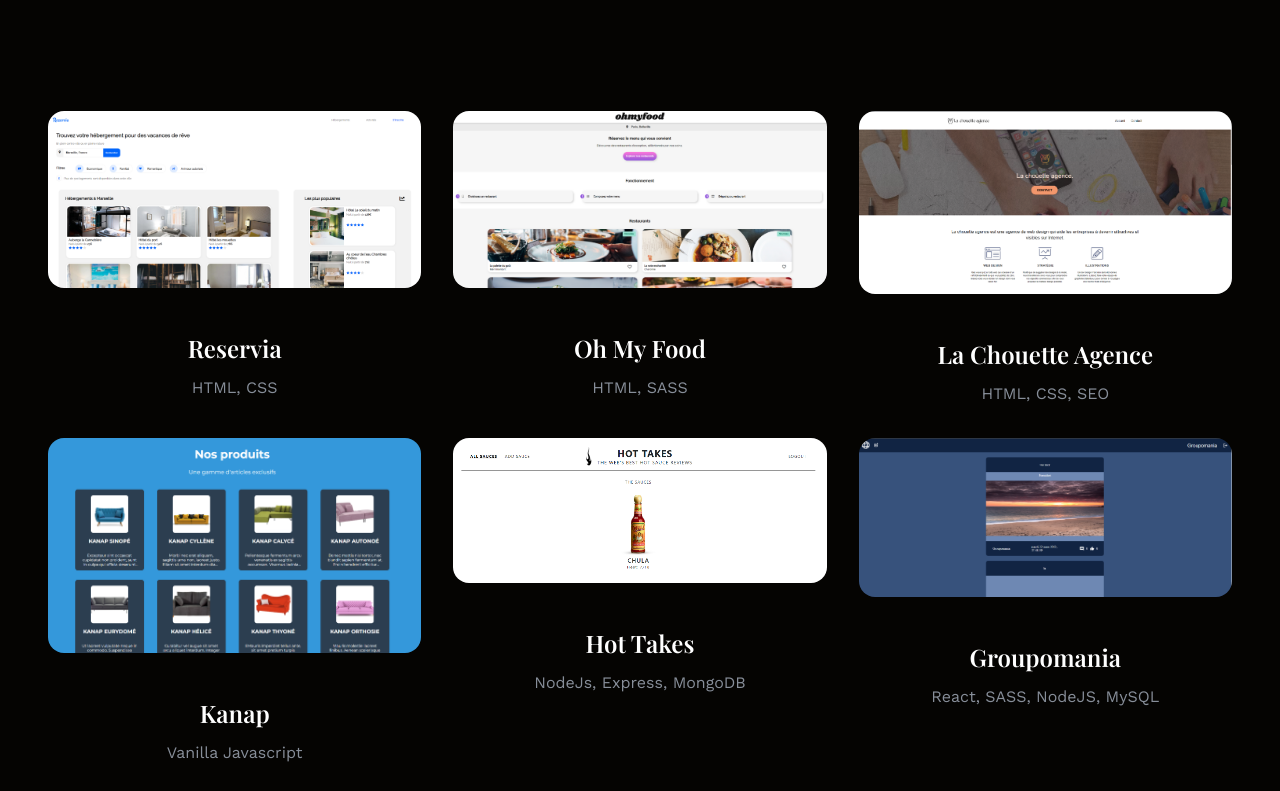
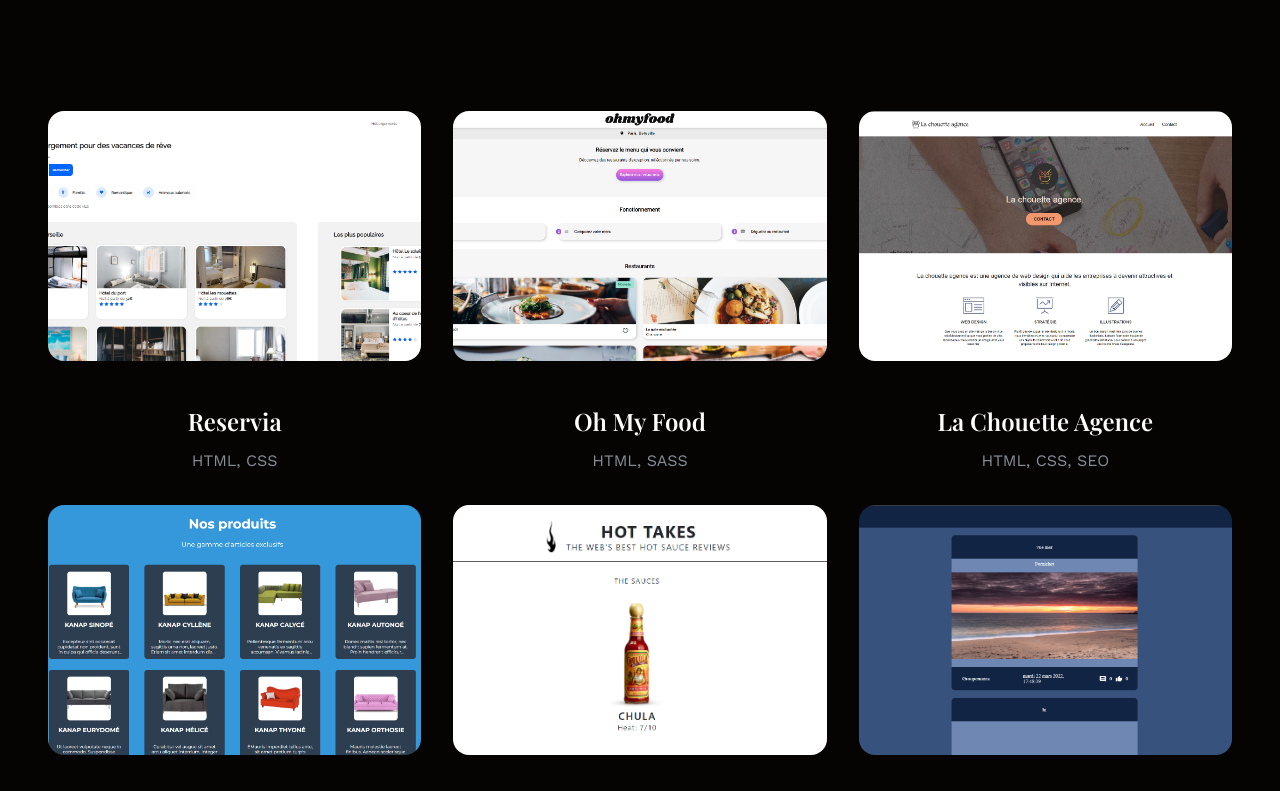
Before and after one commit to wodenp98/Portfolio, a React (Create React App) app: page / in a window 1280 px wide. Shown: the part 1089-1880 px from the top of the page. Built offline with nearby package versions, Linux system fonts and the light colour scheme; a web font is replaced by a local one.

Commit message:
Ajustement des images

```diff
--- a/src/components/Project.js
+++ b/src/components/Project.js
@@ -4,7 +4,7 @@
   return (
     <div key={item.id} className='flex flex-col items-center text-center'>
       <div className='mb-8'>
-        <img className='rounded-2xl' src={item.image} alt='' />
+        <img className='rounded-2xl content-div' src={item.image} alt='' />
       </div>
       <p className='capitalize text-accent text-sm mb-3'>{item.category}</p>
       <h3 className='text-2xl font-semibold capitalize mb-3'>{item.name}</h3>
--- a/src/index.css
+++ b/src/index.css
@@ -42,3 +42,8 @@
     @apply text-accent;
   }
 }
+
+.content-div{
+  object-fit: cover;
+  height: 250px;
+}
```
